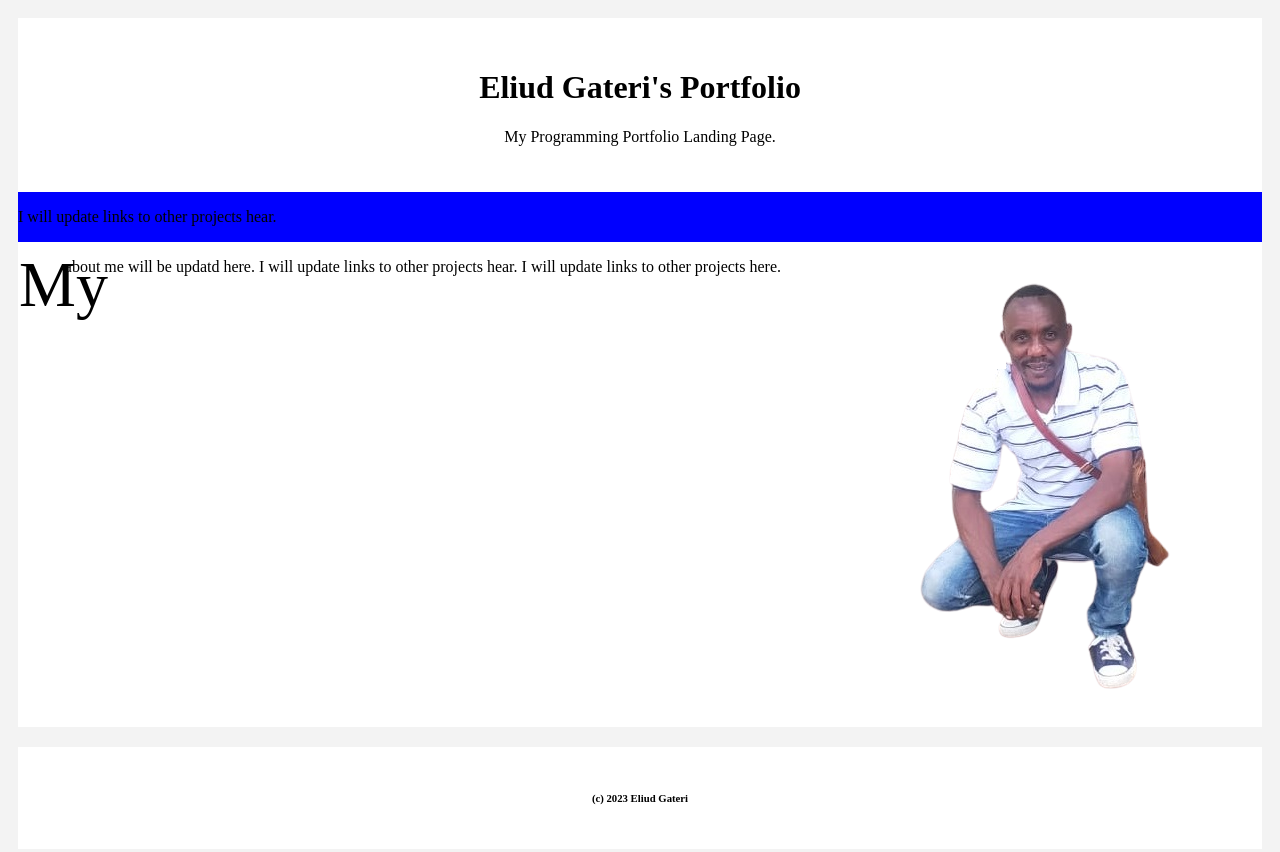
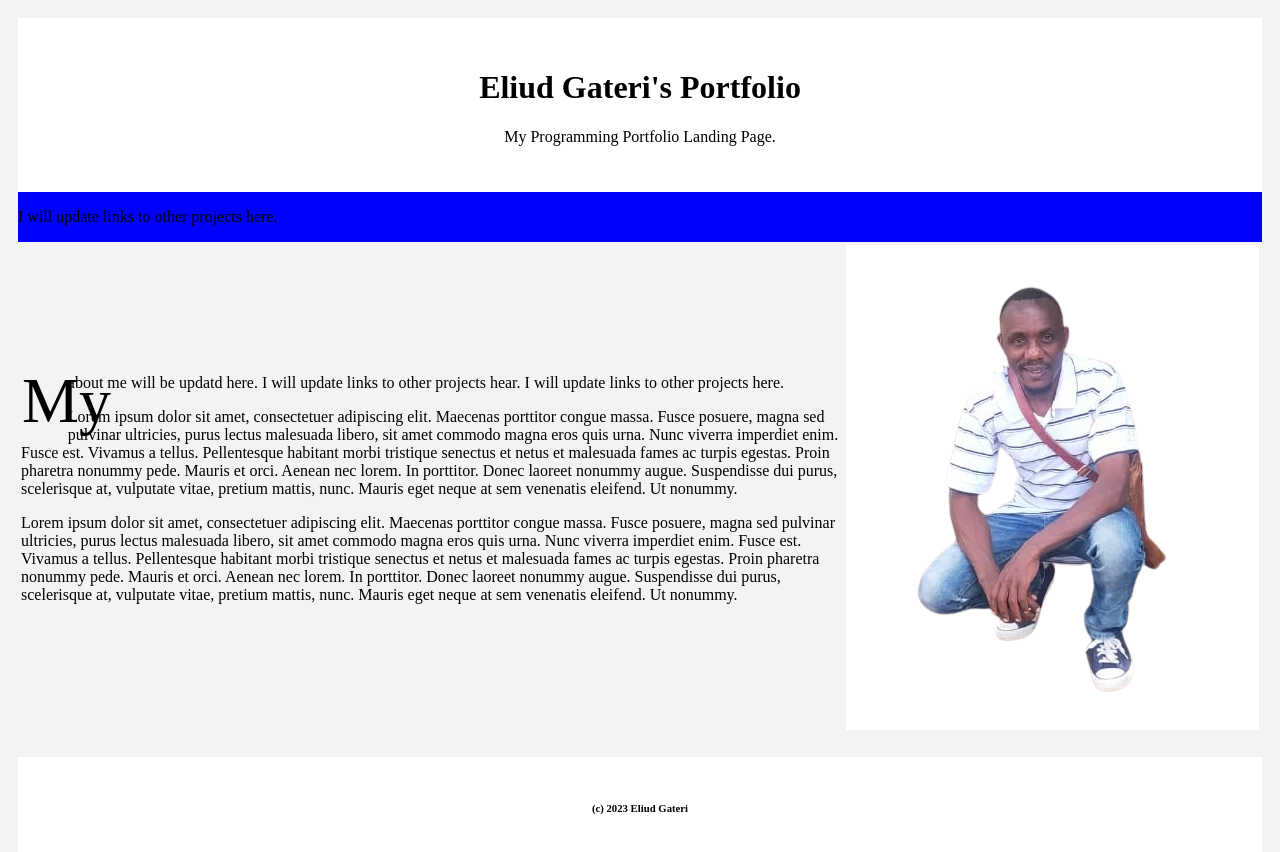
Before and after one commit to egateri/week-one-ip, a plain HTML site: page index.html in a window 1280 px wide. Drawn offline with Linux system fonts and the light colour scheme.

Commit message:
Updating CSS to position the photo and create table

```diff
--- a/css/main.css
+++ b/css/main.css
@@ -19,12 +19,7 @@ body {
   background-color: blue;
 }
 
-/* Style the row div */
-.row {
-  background-color: white;
 
-  overflow: auto;
-}
 
 /* Style the footer */
 .footer {
@@ -33,9 +28,10 @@ body {
   text-align:center;
   color: black;
   margin-top:20px;
+
 }
 /* span style */
-span {
+#span1 {
     float: left;
     width: 0.7em;
     font-size: 400%;
@@ -46,10 +42,9 @@ span {
 
   /* Image style */
   img {
-    float: right;
+
+   width: auto;
+   height:auto;
+   background-repeat: no-repeat;
 
   }
-
-  * {
-    box-sizing: border-box;
-  }
--- a/index.html
+++ b/index.html
@@ -13,15 +13,50 @@
       <p>My Programming Portfolio Landing Page.</p>
     </div>
     <div class="navigation">
-      <p>I will update links to other projects hear.</p>
+      <p>I will update links to other projects here.</p>
     </div>
     <div class="row">
-        <img src="images/eliud_white_bg.png" alt="photo not found" />
-        <p>
-          <span>My</span> about me will be updatd here. I will update links to
-          other projects hear. I will update links to other projects here.
-        </p>
+      <div id="id1">
+        <table>
+          <tr>
+            <td>
+              <p>
+                <span id="span1">My</span> about me will be updatd here. I will
+                update links to other projects hear. I will update links to
+                other projects here.
+              </p>
+              <p>
+                Lorem ipsum dolor sit amet, consectetuer adipiscing elit.
+                Maecenas porttitor congue massa. Fusce posuere, magna sed
+                pulvinar ultricies, purus lectus malesuada libero, sit amet
+                commodo magna eros quis urna. Nunc viverra imperdiet enim. Fusce
+                est. Vivamus a tellus. Pellentesque habitant morbi tristique
+                senectus et netus et malesuada fames ac turpis egestas. Proin
+                pharetra nonummy pede. Mauris et orci. Aenean nec lorem. In
+                porttitor. Donec laoreet nonummy augue. Suspendisse dui purus,
+                scelerisque at, vulputate vitae, pretium mattis, nunc. Mauris
+                eget neque at sem venenatis eleifend. Ut nonummy.
+              </p>
+              <p>
+                Lorem ipsum dolor sit amet, consectetuer adipiscing elit.
+                Maecenas porttitor congue massa. Fusce posuere, magna sed
+                pulvinar ultricies, purus lectus malesuada libero, sit amet
+                commodo magna eros quis urna. Nunc viverra imperdiet enim. Fusce
+                est. Vivamus a tellus. Pellentesque habitant morbi tristique
+                senectus et netus et malesuada fames ac turpis egestas. Proin
+                pharetra nonummy pede. Mauris et orci. Aenean nec lorem. In
+                porttitor. Donec laoreet nonummy augue. Suspendisse dui purus,
+                scelerisque at, vulputate vitae, pretium mattis, nunc. Mauris
+                eget neque at sem venenatis eleifend. Ut nonummy.
+              </p>
+            </td>
+            <td>
+              <img src="/images/eliud_white_bg.png" alt="image not found" >
 
+            </td>
+          </tr>
+        </table>
+      </div>
     </div>
     <div class="footer">
       <h6>(c) 2023 Eliud Gateri</h6>
```
